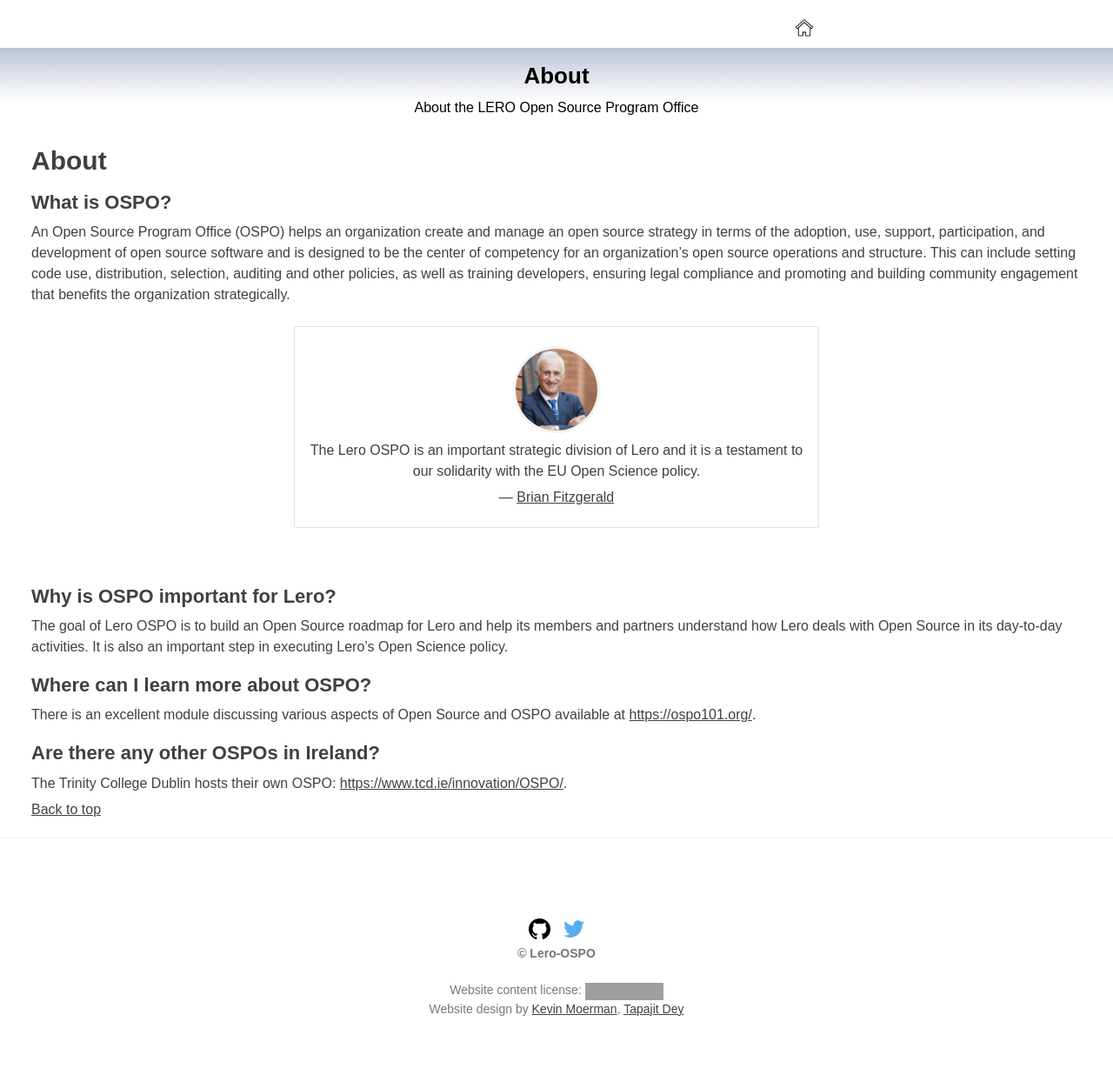
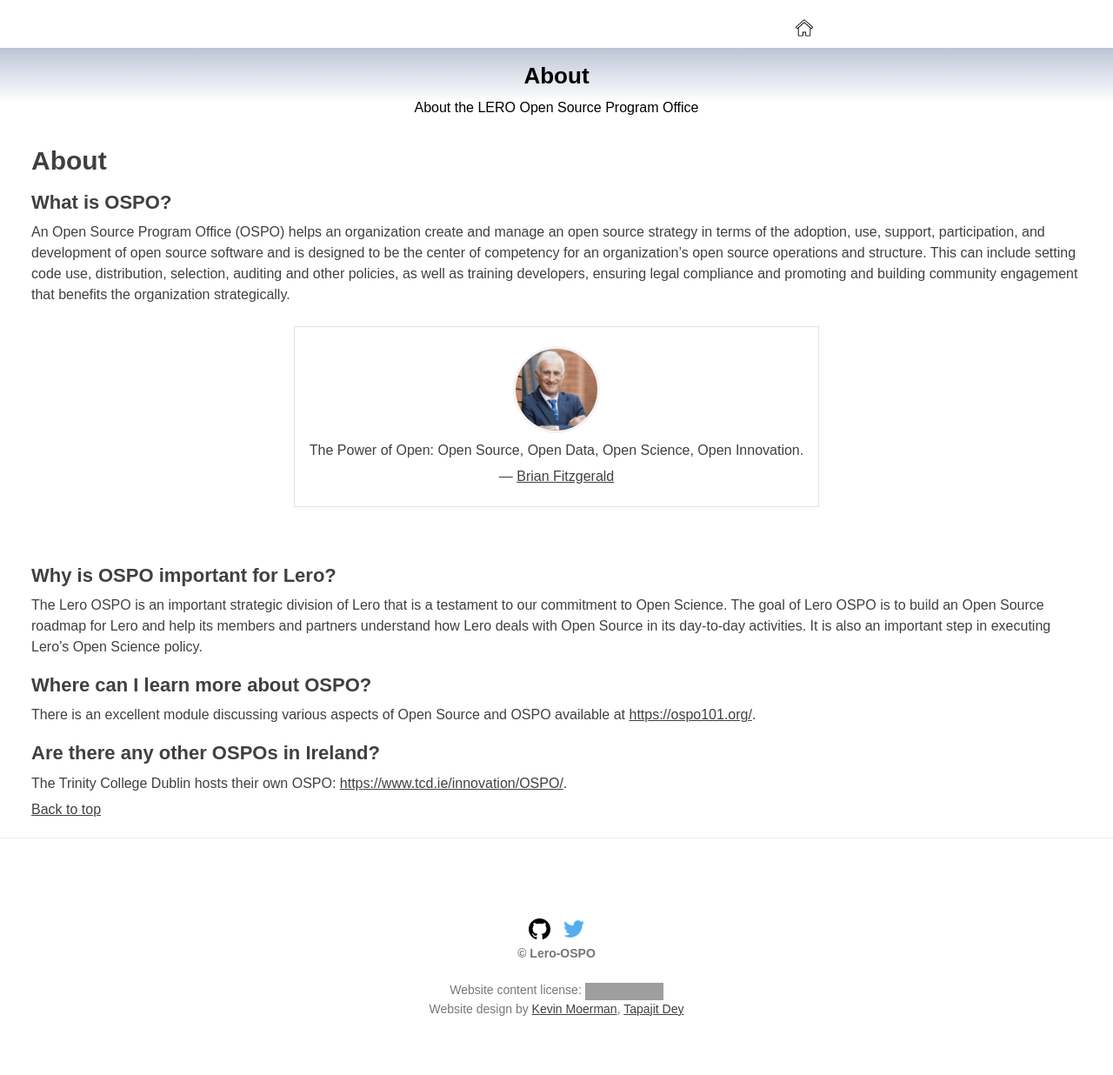
Before and after one commit to SFI-Lero/OSPO, a Jekyll site: the page built from About.md, in a window 1280 px wide. Shown: the whole page at 87% size. Built offline with Jekyll 4.4.1, drawn with Linux system fonts in a browser that asks for light colours; nearby versions of some CDN libraries; grey boxes are pictures that could not be loaded.

Commit message:
changed quote, fixed typo

```diff
--- a/About.md
+++ b/About.md
@@ -90,7 +90,7 @@
 <div>
   <div class="pquote">
   <p><img src="../img/people/brian.png" class="pquote-avatar">
-  The Lero OSPO is an important strategic division of Lero and it is a testament to our solidarity with the EU Open Science policy.
+  The Power of Open: Open Source, Open Data, Open Science, Open Innovation.
   </p>
   <p class="pquote-credit">
 — <a href="https://lero.ie/people/brian-fitzgerald">Brian Fitzgerald</a>
@@ -102,7 +102,7 @@
 
 ## Why is OSPO important for Lero?
 
-The goal of Lero OSPO is to build an Open Source roadmap for Lero and help its members and partners understand how Lero deals with Open Source in its day-to-day activities. It is also an important step in executing Lero's Open Science policy.
+The Lero OSPO is an important strategic division of Lero that is a testament to our commitment to Open Science. The goal of Lero OSPO is to build an Open Source roadmap for Lero and help its members and partners understand how Lero deals with Open Source in its day-to-day activities. It is also an important step in executing Lero's Open Science policy.
 
 ## Where can I learn more about OSPO?
 
```
Also changed, not shown: _includes/Home.md (+1 -1 lines).
